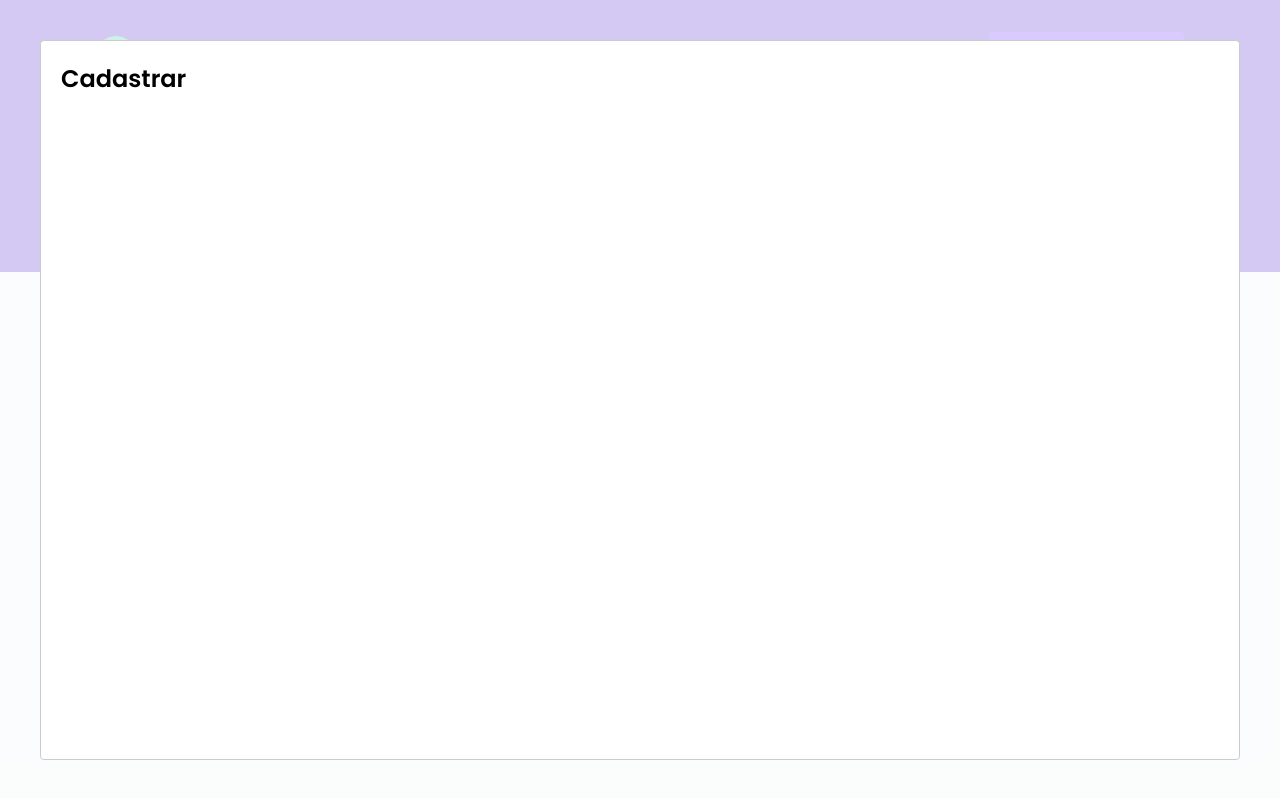
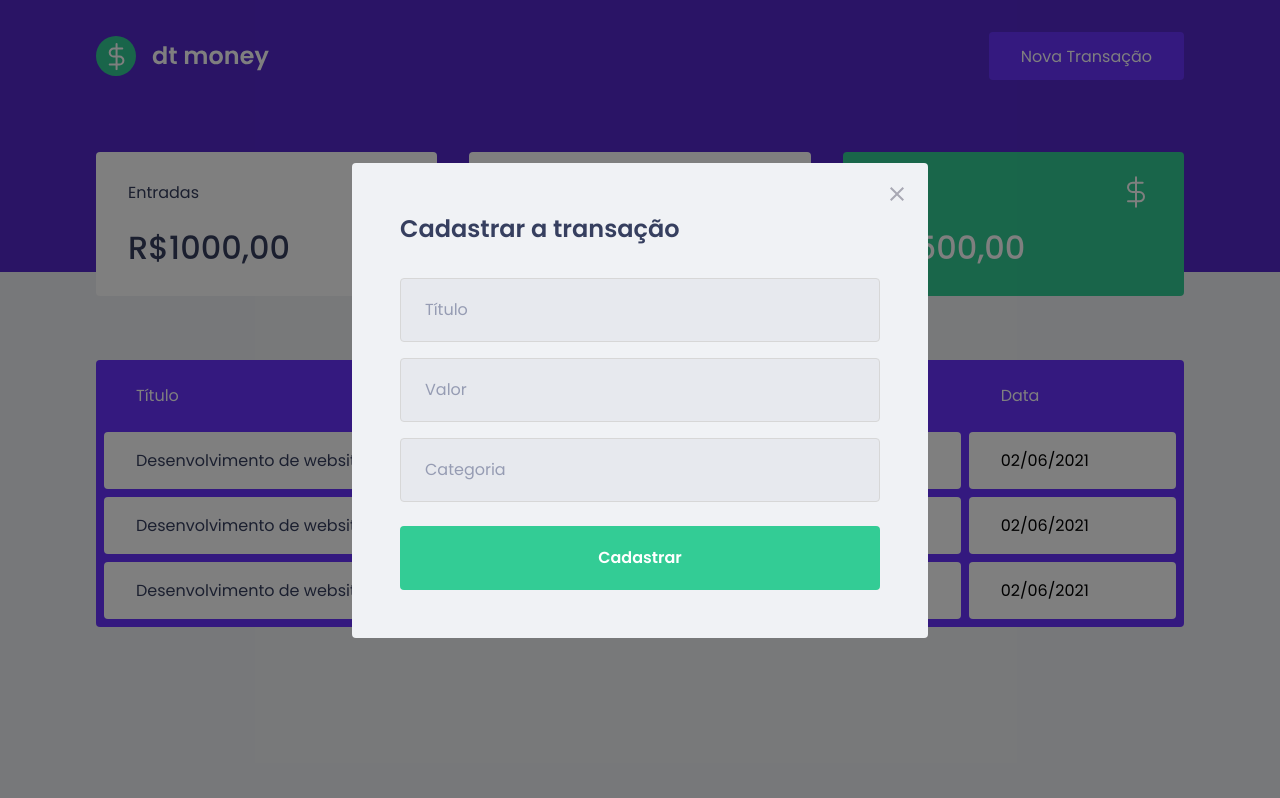
Before and after one commit to SkyHeads/dtmoney, a React (Create React App) app: page / in a window 1280 px wide. Both pictures are taken after a click on the button "Nova Transação". Built offline with nearby package versions, Linux system fonts and the light colour scheme; no server answers; what miragejs would draw is missing.

Commit message:
create styled for modal global/component

```diff
--- a/src/components/NewTransactionModal/index.tsx
+++ b/src/components/NewTransactionModal/index.tsx
@@ -1,6 +1,9 @@
 import React from 'react';
 
 import Modal from 'react-modal';
+import closeImg from '../../assets/close.svg';
+
+import { Container } from './styles';
 
 interface NewTransactionModalProps {
   isOpen: boolean;
@@ -12,8 +15,26 @@ export const NewTransactionModal: React.FC<NewTransactionModalProps> = ({
   onRequestClose,
 }) => {
   return (
-    <Modal isOpen={isOpen} onRequestClose={onRequestClose}>
-      <h2>Cadastrar</h2>
+    <Modal
+      isOpen={isOpen}
+      onRequestClose={onRequestClose}
+      overlayClassName="react-modal-overlay"
+      className="react-modal-content"
+    >
+      <Container>
+        <button
+          type="button"
+          className="react-modal-close"
+          onClick={onRequestClose}
+        >
+          <img src={closeImg} alt="" />
+        </button>
+        <h2>Cadastrar a transação</h2>
+        <input type="text" placeholder="Título" />
+        <input type="number" placeholder="Valor" />
+        <input type="text" placeholder="Categoria" />
+        <button type="submit">Cadastrar</button>
+      </Container>
     </Modal>
   );
 };
--- a/src/components/NewTransactionModal/styles.ts
+++ b/src/components/NewTransactionModal/styles.ts
@@ -1,3 +1,49 @@
 import styled from 'styled-components';
 
-export const Container = styled.div``;
+export const Container = styled.div`
+  h2 {
+    color: var(--text-title);
+    font-size: 1.5rem;
+    margin-bottom: 2rem;
+  }
+
+  input {
+    width: 100%;
+
+    padding: 0 1.5rem;
+    height: 4rem;
+    border-radius: 0.25rem;
+
+    background: #e7e9ee;
+    border: 1px solid #d7d7d7;
+
+    font-weight: 400;
+    font-size: 1rem;
+
+    &::placeholder {
+      color: var(--text-body);
+    }
+
+    & + input {
+      margin-top: 1rem;
+    }
+  }
+
+  button[type='submit'] {
+    width: 100%;
+    padding: 0 1.5rem;
+    height: 4rem;
+    background-color: var(--green);
+    color: #fff;
+    border-radius: 0.25rem;
+    border: 0;
+    font-size: 1rem;
+    margin-top: 1.5rem;
+    font-weight: 600;
+    transition: filter 0.2s;
+
+    &:hover {
+      filter: brightness(0.9);
+    }
+  }
+`;
--- a/src/styles/global.ts
+++ b/src/styles/global.ts
@@ -45,4 +45,40 @@ export const GlobalStyle = createGlobalStyle`
     opacity: 0.6;
     cursor: not-allowed;
   }
+
+  .react-modal-overlay {
+    background: rgba(0, 0, 0, 0.5);
+
+    position: fixed;
+    top: 0;
+    bottom: 0;
+    right: 0;
+    left: 0;
+
+    display: flex;
+    align-items: center;
+    justify-content: center;
+  }
+
+  .react-modal-content {
+    width: 100%;
+    max-width: 576px;
+    background: var(--background);
+    padding: 3rem;
+    position: relative;
+    border-radius: 0.25rem;
+  }
+
+  .react-modal-close {
+    position: absolute;
+    right: 1.5rem;
+    top: 1.5rem;
+    border: 0;
+    background: transparent;
+    transition: filter 0.2s;
+
+    &:hover {
+      filter: brightness(0.8);
+    }
+  }
 `;
```
